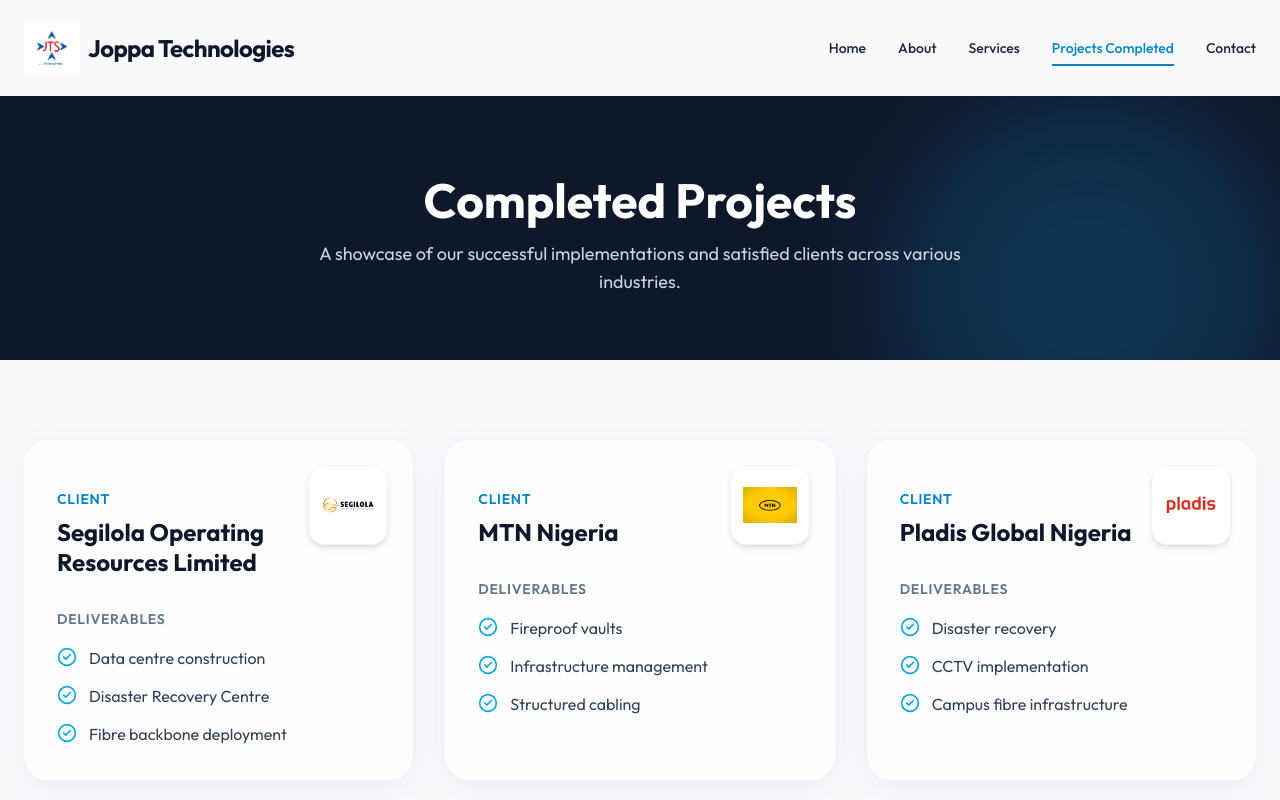
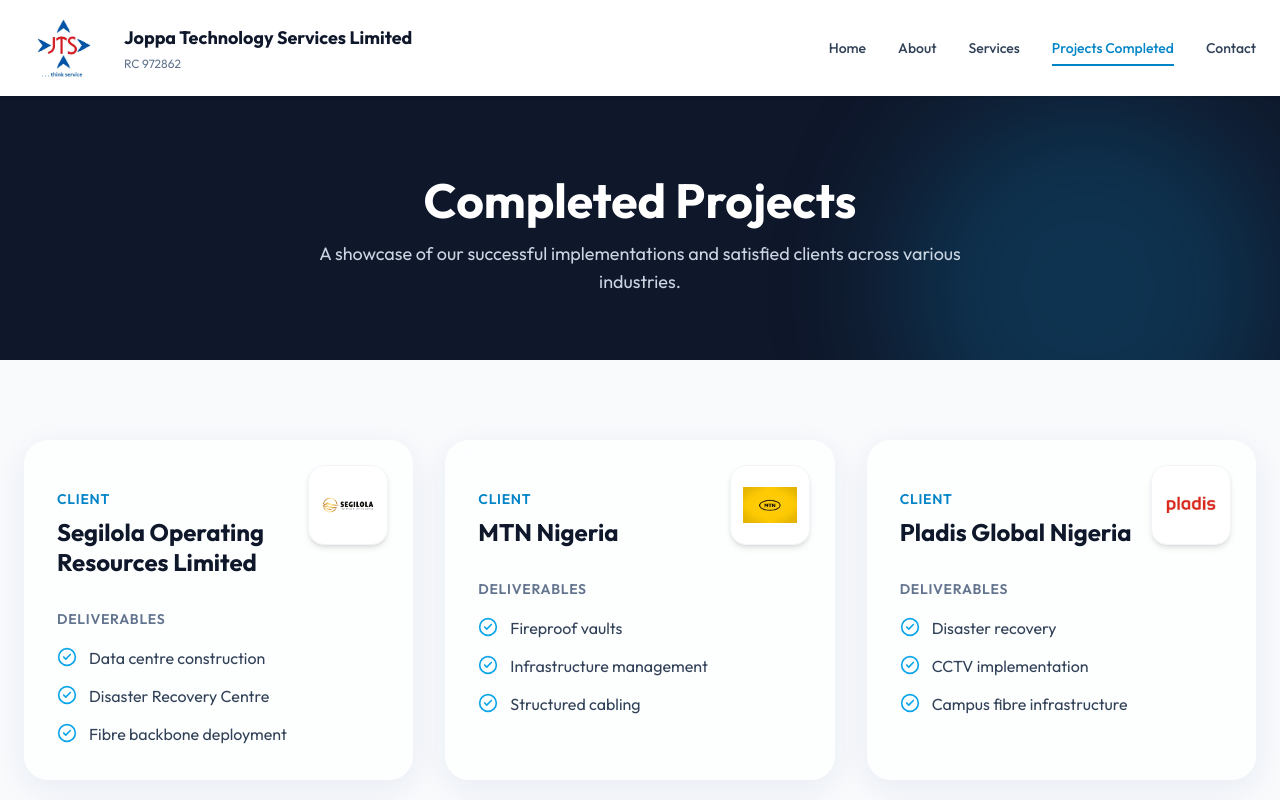
Before and after one commit to Dev-Tee06/joppa-tech, a Next.js app: page /projects in a window 1280 px wide. Shown: the top 800 px of the page. Built offline with nearby package versions, Linux system fonts and the light colour scheme.

Commit message:
Logo Change

```diff
--- a/src/components/layout/Navbar.tsx
+++ b/src/components/layout/Navbar.tsx
@@ -17,54 +17,75 @@
 ];
 
 export default function Navbar() {
-  const [isScrolled, setIsScrolled] = useState(false);
   const [isMobileMenuOpen, setIsMobileMenuOpen] = useState(false);
   const pathname = usePathname();
 
-  useEffect(() => {
-    const handleScroll = () => {
-      setIsScrolled(window.scrollY > 20);
-    };
-    window.addEventListener("scroll", handleScroll);
-    return () => window.removeEventListener("scroll", handleScroll);
-  }, []);
-
-  // Close mobile menu when route changes
   useEffect(() => {
     setIsMobileMenuOpen(false);
   }, [pathname]);
 
   return (
-    <header
-      className={clsx(
-        "fixed top-0 left-0 right-0 z-50 transition-all duration-300",
-        isScrolled
-          ? "bg-white/80 backdrop-blur-md shadow-sm py-3"
-          : "bg-transparent py-5"
-      )}
+    <header className="fixed top-0 left-0 right-0 z-50 bg-white shadow-sm">
+      <div className="container mx-auto px-3 md:px-6">
+        <div className="flex items-center justify-between h-20 md:h-24">
+          {/* Logo Section */}
+          <Link
+            href="/"
+            className="
+              flex
+              items-center
+              flex-1
+              min-w-0
+              gap-2
+              md:gap-3
+              -ml-2
+            "
           >
-      <div className="container mx-auto px-4 md:px-6 flex items-center justify-between">
             {/* Logo */}
-        <Link href="/" className="flex items-center gap-2 z-50">
-          <div className="relative w-12 h-12 md:w-14 md:h-14 overflow-hidden rounded-lg">
+            <div className="relative flex-shrink-0 w-14 h-14 md:w-24 md:h-24">
               <Image
                 src="/images/jts-logo.jpeg"
                 alt="JTS Logo"
                 fill
+                priority
                 className="object-contain"
-              priority
               />
             </div>
-          <span className={clsx(
-            "font-bold text-xl md:text-2xl tracking-tight transition-colors duration-300",
-            isScrolled ? "text-accent-700" : "text-slate-900"
-          )}>
-            Joppa Technologies
+
+            {/* Company Text */}
+            <div className="flex flex-col justify-center leading-tight">
+              <span
+                className="
+                  font-bold
+                  text-[15px]
+                  sm:text-[11px]
+                  md:text-lg
+                  text-slate-900
+                  whitespace-normal
+                  break-words
+                  max-w-[150px]
+                  md:max-w-none
+                "
+              >
+                Joppa Technology Services Limited
               </span>
+
+              <span
+                className="
+                  text-[9px]
+                  sm:text-[10px]
+                  md:text-xs
+                  text-slate-500
+                  mt-1
+                "
+              >
+                RC 972862
+              </span>
+            </div>
           </Link>
 
-        {/* Desktop Navigation */}
-        <nav className="hidden md:flex items-center gap-8">
+          {/* Desktop Nav */}
+          <nav className="hidden md:flex items-center gap-8 ml-8">
             {navLinks.map((link) => (
               <Link
                 key={link.name}
@@ -73,63 +94,114 @@
                   "text-sm font-medium transition-colors hover:text-primary-600 relative py-2",
                   pathname === link.href
                     ? "text-primary-600"
-                  : isScrolled ? "text-slate-700" : "text-slate-800"
+                    : "text-slate-700",
                 )}
               >
                 {link.name}
+
                 {pathname === link.href && (
                   <motion.div
                     layoutId="navbar-indicator"
                     className="absolute bottom-0 left-0 right-0 h-0.5 bg-primary-600"
                     initial={false}
-                  transition={{ type: "spring", stiffness: 300, damping: 30 }}
+                    transition={{
+                      type: "spring",
+                      stiffness: 300,
+                      damping: 30,
+                    }}
                   />
                 )}
               </Link>
             ))}
           </nav>
 
-        {/* Mobile Menu Toggle */}
+          {/* Mobile Toggle */}
           <button
-          className="md:hidden z-50 p-2 -mr-2 text-slate-800"
             onClick={() => setIsMobileMenuOpen(!isMobileMenuOpen)}
             aria-label="Toggle Menu"
+            className="
+              md:hidden
+              flex-shrink-0
+              ml-2
+              p-2
+              rounded-lg
+              text-slate-800
+              hover:bg-slate-100
+              transition
+              z-50
+            "
           >
             {isMobileMenuOpen ? (
-            <X className="w-6 h-6" />
+              <X className="w-7 h-7" />
             ) : (
-            <Menu className={clsx("w-6 h-6", !isScrolled && "text-slate-900")} />
+              <Menu className="w-7 h-7" />
             )}
           </button>
+        </div>
 
-        {/* Mobile Navigation Drawer */}
+        {/* Mobile Drawer */}
         <AnimatePresence>
           {isMobileMenuOpen && (
             <motion.div
-              initial={{ opacity: 0, x: "100%" }}
-              animate={{ opacity: 1, x: 0 }}
-              exit={{ opacity: 0, x: "100%" }}
-              transition={{ type: "spring", damping: 25, stiffness: 200 }}
-              className="fixed inset-0 z-40 bg-white md:hidden pt-24 px-6 pb-6 flex flex-col h-screen"
+              initial={{
+                opacity: 0,
+                x: "100%",
+              }}
+              animate={{
+                opacity: 1,
+                x: 0,
+              }}
+              exit={{
+                opacity: 0,
+                x: "100%",
+              }}
+              transition={{
+                duration: 0.25,
+              }}
+              className="
+                fixed
+                inset-0
+                bg-white
+                z-40
+                pt-28
+                px-6
+                pb-6
+                md:hidden
+                flex
+                flex-col
+              "
             >
-              <nav className="flex flex-col gap-6 text-lg">
+              <nav className="flex flex-col gap-6">
                 {navLinks.map((link) => (
                   <Link
                     key={link.name}
                     href={link.href}
                     className={clsx(
-                      "font-semibold pb-2 border-b border-slate-100 transition-colors",
-                      pathname === link.href ? "text-primary-600" : "text-slate-800"
+                      "text-lg font-medium border-b border-slate-100 pb-3",
+                      pathname === link.href
+                        ? "text-primary-600"
+                        : "text-slate-800",
                     )}
                   >
                     {link.name}
                   </Link>
                 ))}
               </nav>
-              <div className="mt-auto pb-8">
+
+              <div className="mt-auto pb-6">
                 <Link
                   href="/contact"
-                  className="flex items-center justify-center w-full py-4 bg-primary-600 text-white font-semibold rounded-xl"
+                  className="
+                    w-full
+                    flex
+                    justify-center
+                    items-center
+                    bg-primary-600
+                    text-white
+                    rounded-xl
+                    py-4
+                    font-semibold
+                  "
                 >
                   Request Consultation
                 </Link>
```
Lines whose indentation alone changed are shown as unchanged.
